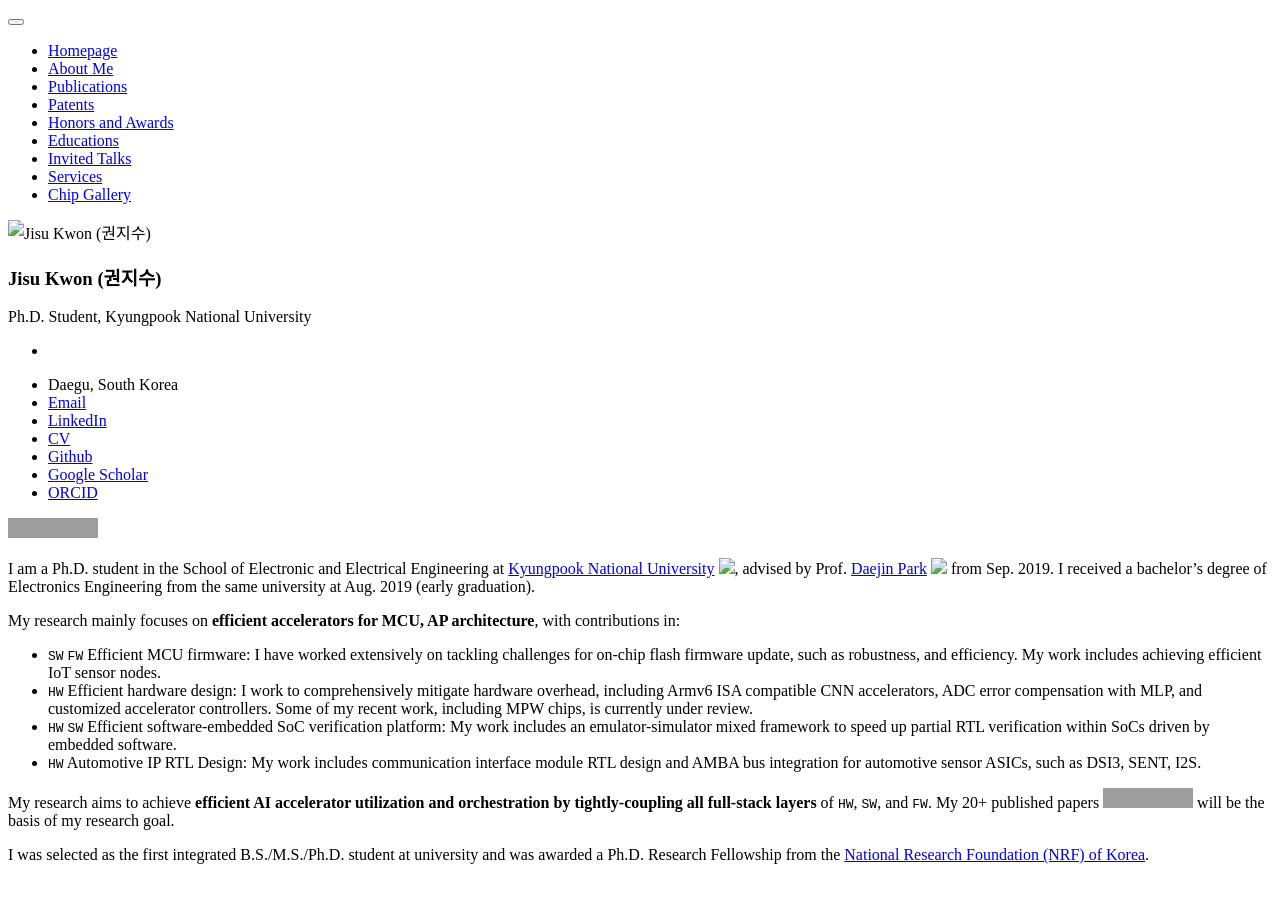
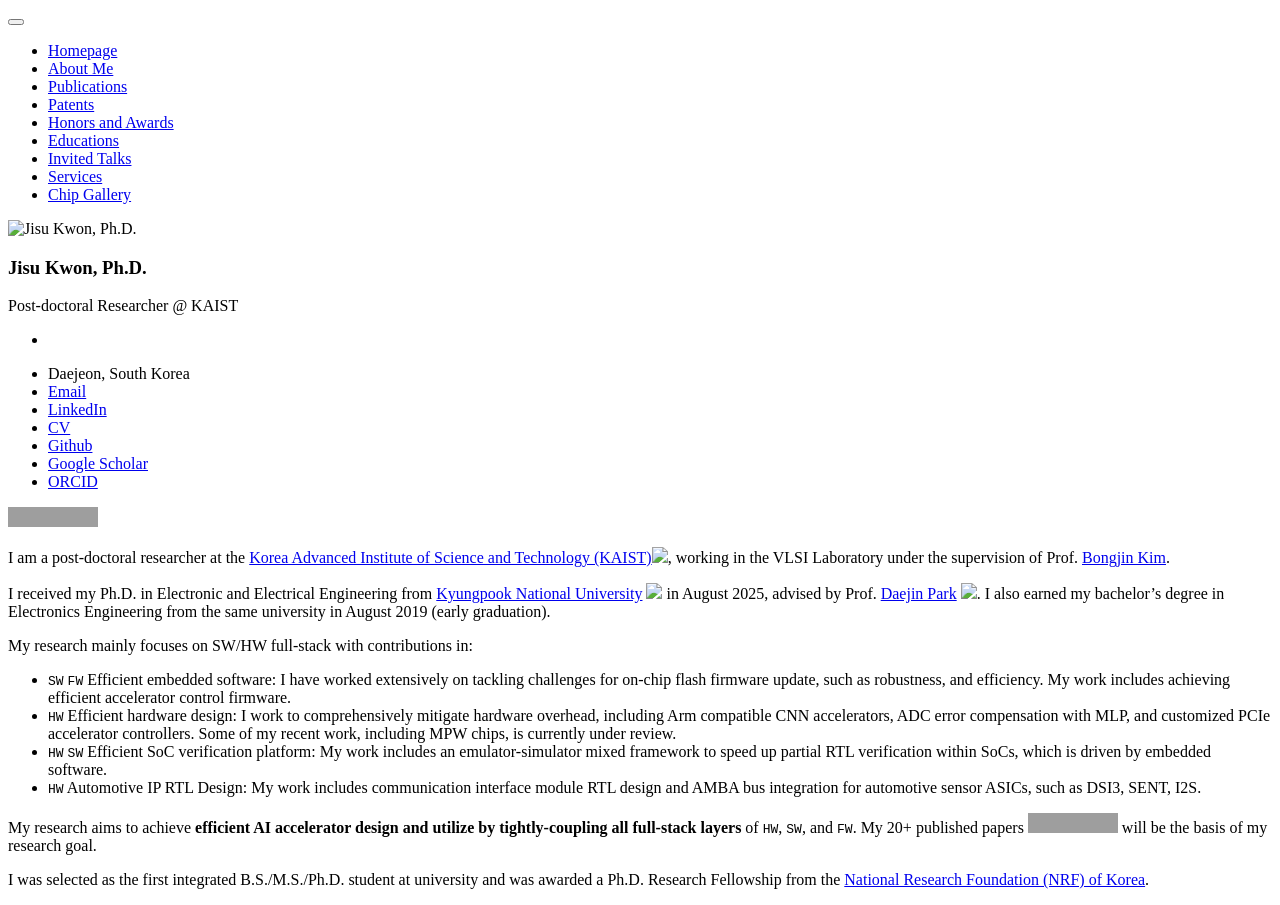
Before and after one commit to kjisu96/kjisu96.github.io, a Jekyll site: the page built from _pages/includes/0_intro.md, in a window 1280 px wide. Built offline with Jekyll 4.4.1, drawn with Linux system fonts in a browser that asks for light colours; our own code applies the rules of GitHub Pages for plain Markdown files; grey boxes are pictures that could not be loaded.

Commit message:
introduction update

```diff
--- a/_config.yml
+++ b/_config.yml
@@ -23,10 +23,10 @@ baidu_site_verification  :  # get baidu_site_verification from https://ziyuan.ba
 
 # Site Author
 author:
-  name             : "Jisu Kwon (권지수)"
+  name             : "Jisu Kwon, Ph.D."
   avatar           : "images/android-chrome-512x512.png"
-  bio              : "Ph.D. Student, Kyungpook National University"
-  location         : "Daegu, South Korea"
+  bio              : "Post-doctoral Researcher @ KAIST"
+  location         : "Daejeon, South Korea"
   cv			         : "https://1drv.ms/b/c/c94eab2800bb3c1c/EWxDF8P87fJDnaa5X_PD-rQBaaENAK5slIki6fVpRdWDnw?e=QTpOgu"
   employer         :
   pubmed           :
--- a/_pages/includes/0_intro.md
+++ b/_pages/includes/0_intro.md
@@ -1,12 +1,14 @@
-I am a Ph.D. student in the School of Electronic and Electrical Engineering at [Kyungpook National University](http://en.knu.ac.kr/) <img src='./images/knu.jpg' style='width: 3em;'>, advised by Prof. [Daejin Park](https://ai-soc.github.io/) <img src='./images/lab.jpg' style='width: 5em;'> from Sep. 2019. I received a bachelor's degree of Electronics Engineering from the same university at Aug. 2019 (early graduation).
+I am a post-doctoral researcher at the [Korea Advanced Institute of Science and Technology (KAIST)](https://www.kaist.ac.kr/en/)<img src='./images/KAIST_logo.jpg' style='width: 4em;'>, working in the VLSI Laboratory under the supervision of Prof. [Bongjin Kim](http://bongjin.com).
 
-My research mainly focuses on **efficient accelerators for MCU, AP architecture**, with contributions in:
+I received my Ph.D. in Electronic and Electrical Engineering from [Kyungpook National University](http://en.knu.ac.kr/) <img src='./images/knu.jpg' style='width: 3em;'> in August 2025, advised by Prof. [Daejin Park](https://ai-soc.github.io/) <img src='./images/lab.jpg' style='width: 5em;'>. I also earned my bachelor’s degree in Electronics Engineering from the same university in August 2019 (early graduation).
 
-- ``SW`` ``FW`` Efficient MCU firmware: I have worked extensively on tackling challenges for on-chip flash firmware update, such as robustness, and efficiency. My work includes achieving efficient IoT sensor nodes.
-- `HW` Efficient hardware design: I work to comprehensively mitigate hardware overhead, including Armv6 ISA compatible CNN accelerators, ADC error compensation with MLP, and customized accelerator controllers. Some of my recent work, including MPW chips, is currently under review.
-- `HW` `SW` Efficient software-embedded SoC verification platform: My work includes an emulator-simulator mixed framework to speed up partial RTL verification within SoCs driven by embedded software.
+My research mainly focuses on SW/HW full-stack with contributions in:
+
+- ``SW`` ``FW`` Efficient embedded software: I have worked extensively on tackling challenges for on-chip flash firmware update, such as robustness, and efficiency. My work includes achieving efficient accelerator control firmware.
+- `HW` Efficient hardware design: I work to comprehensively mitigate hardware overhead, including Arm compatible CNN accelerators, ADC error compensation with MLP, and customized PCIe accelerator controllers. Some of my recent work, including MPW chips, is currently under review.
+- `HW` `SW` Efficient SoC verification platform: My work includes an emulator-simulator mixed framework to speed up partial RTL verification within SoCs, which is driven by embedded software.
 - `HW` Automotive IP RTL Design: My work includes communication interface module RTL design and AMBA bus integration for automotive sensor ASICs, such as DSI3, SENT, I2S.
 
-My research aims to achieve **efficient AI accelerator utilization and orchestration by tightly-coupling all full-stack layers** of `HW`, `SW`, and `FW`. My 20+ published papers <a href='https://scholar.google.com/citations?user=3Wz73U4AAAAJ'><img src="https://img.shields.io/endpoint?logo=Google%20Scholar&url=https%3A%2F%2Fcdn.jsdelivr.net%2Fgh%2Fkjisu96%2Fkjisu96.github.io@google-scholar-stats%2Fgs_data_shieldsio.json&labelColor=f6f6f6&color=9cf&style=flat&label=citations"></a> will be the basis of my research goal.
+My research aims to achieve **efficient AI accelerator design and utilize by tightly-coupling all full-stack layers** of `HW`, `SW`, and `FW`. My 20+ published papers <a href='https://scholar.google.com/citations?user=3Wz73U4AAAAJ'><img src="https://img.shields.io/endpoint?logo=Google%20Scholar&url=https%3A%2F%2Fcdn.jsdelivr.net%2Fgh%2Fkjisu96%2Fkjisu96.github.io@google-scholar-stats%2Fgs_data_shieldsio.json&labelColor=f6f6f6&color=9cf&style=flat&label=citations"></a> will be the basis of my research goal.
 
 I was selected as the first integrated B.S./M.S./Ph.D. student at university and was awarded a Ph.D. Research Fellowship from the [National Research Foundation (NRF) of Korea](https://www.nrf.re.kr/eng/index).
```
Also changed, not shown: images/KAIST_logo.jpg (added).
